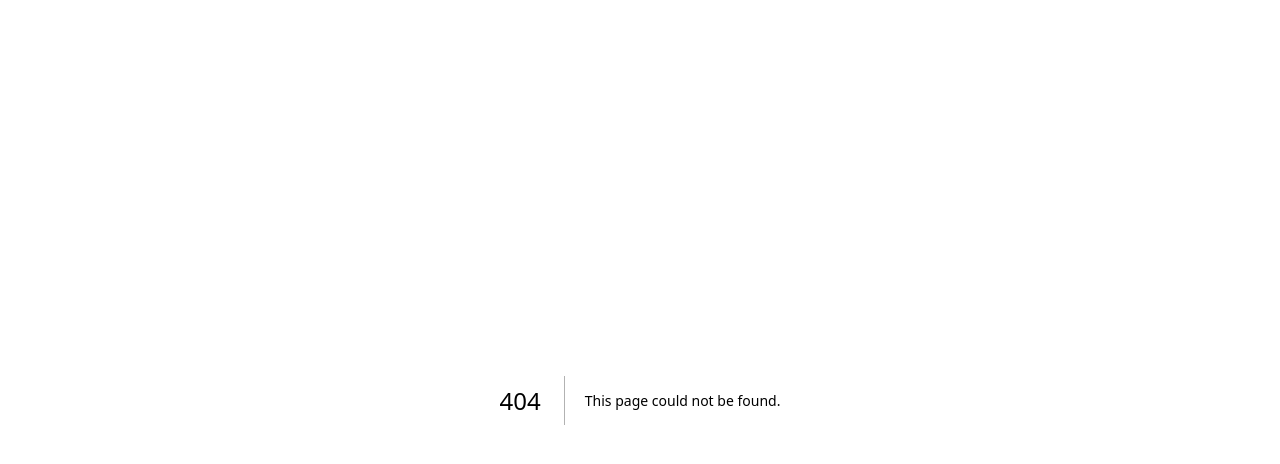
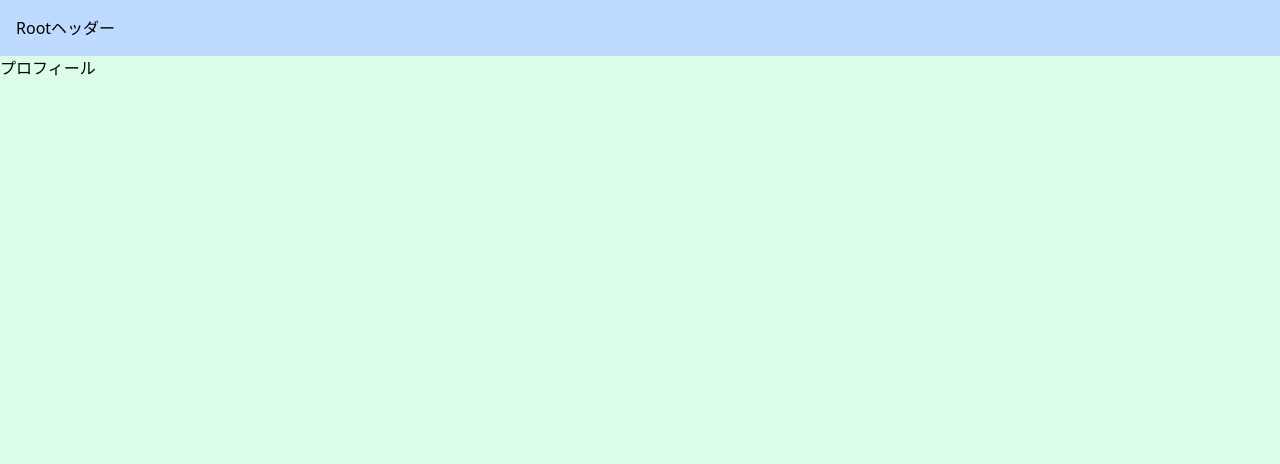
Before and after one commit to hiroshi-hirobe/next-udemy-basic, a Next.js app: page /about/profile in a window 1280 px wide. Before the commit this address had no page. Shown: the top 464 px of the page. Built offline with nearby package versions, Linux system fonts and the light colour scheme.

Commit message:
ページレイアウトの適用

```diff
--- /dev/null
+++ b/src/app/about/layout.tsx
@@ -0,0 +1,11 @@
+export default function AboutLayout({
+  children,
+}: Readonly<{
+  children: React.ReactNode;
+}>) {
+  return (
+    <div className="bg-green-100 h-screen">
+     {children}
+    </div>
+  )
+}
--- /dev/null
+++ b/src/app/about/profile/page.tsx
@@ -0,0 +1,7 @@
+export default function ProfilePage() {
+  return (
+    <div>
+      プロフィール
+    </div>
+  )
+}
--- a/src/app/layout.tsx
+++ b/src/app/layout.tsx
@@ -12,8 +12,9 @@
   children: React.ReactNode;
 }>) {
   return (
-    <html lang="en">
+    <html lang="ja">
       <body>
+        <header className="bg-blue-200 p-4">Rootヘッダー</header>
         {children}
       </body>
     </html>
```
